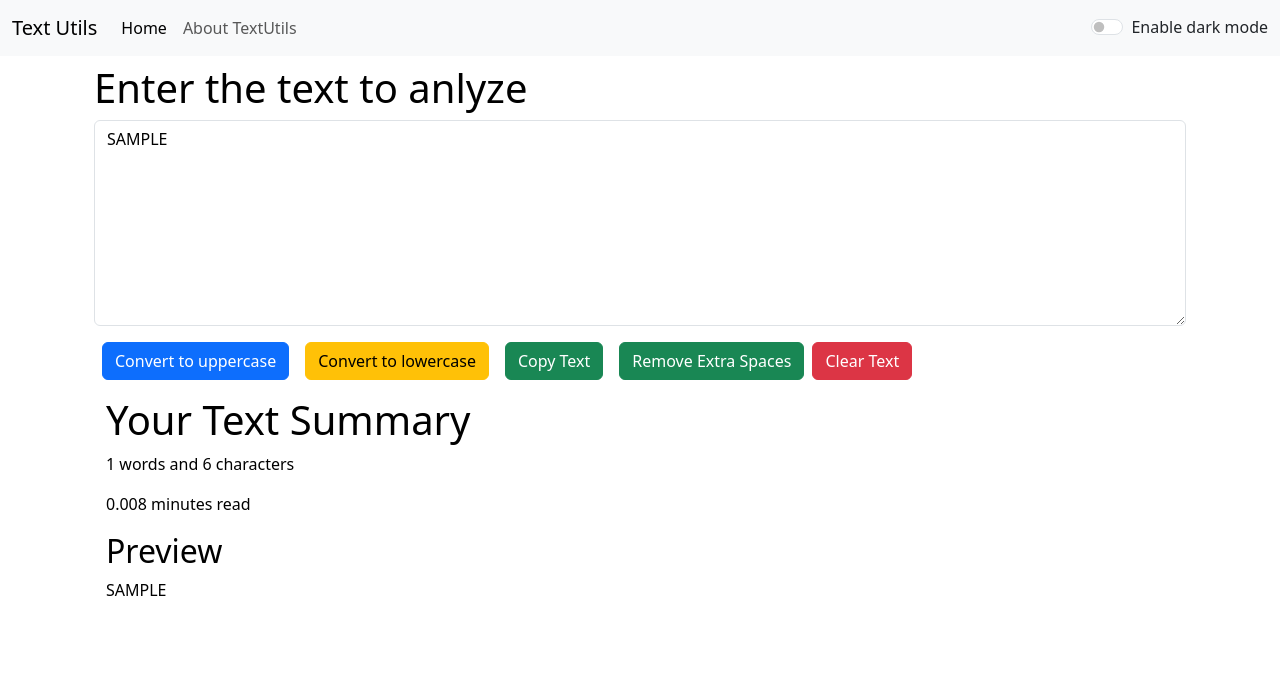
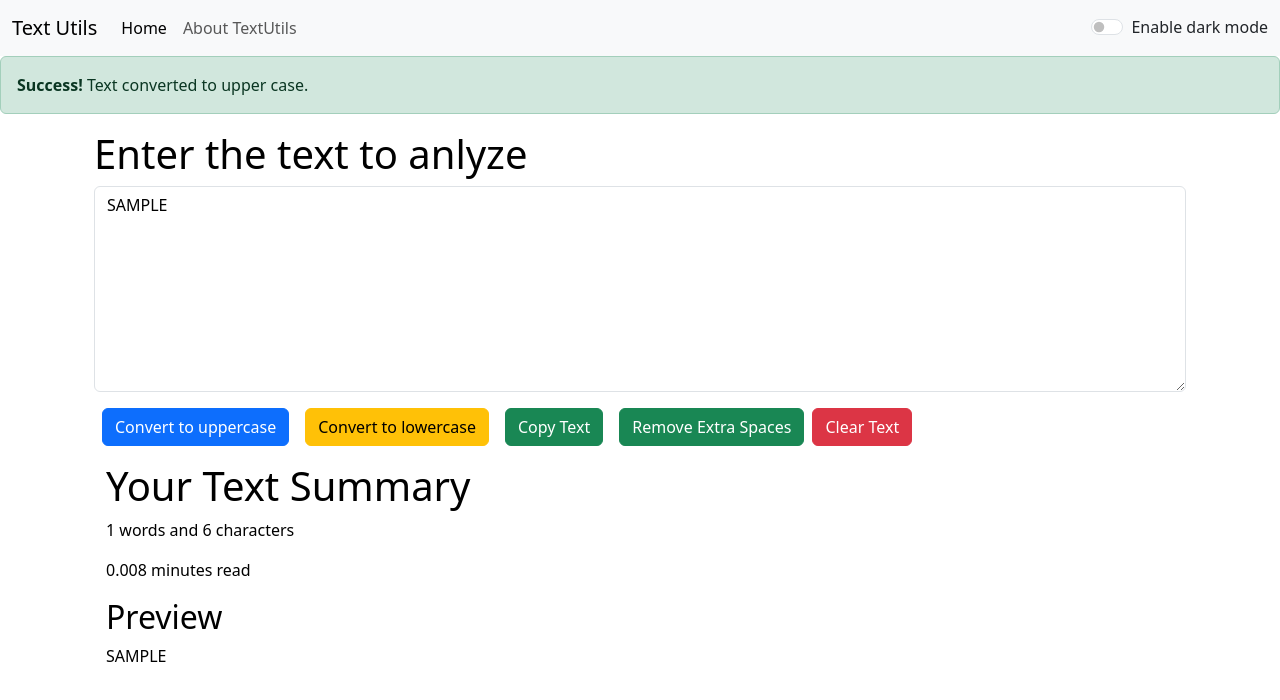
Before and after one commit to sandesh6190/TextUtils, a React (Create React App) app: page / in a window 1280 px wide. Both pictures are taken after typing "Sample" into the empty fields and a click on the button "Convert to uppercase". Shown: the top 700 px of the page. Built offline with nearby package versions, Linux system fonts and the light colour scheme.

Commit message:
Auto Dismissing Alert

```diff
--- a/src/App.js
+++ b/src/App.js
@@ -23,6 +23,10 @@ function App() {
       msg: message,
       type: type
     })
+
+    setTimeout(()=>{    //built-in function
+      setAlert(null)
+    },3000)
   }
   const [mode, setMode] = useState('light');
   const [alert, setAlert] = useState(null);
@@ -33,7 +37,7 @@ function App() {
     {/* toggleMode is passed only to call from navbar.js */}
     <Alert alert={alert} />
     <div className='container'>
-    <TextForm mode={mode} heading="Enter the text to anlyze"/>
+    <TextForm mode={mode} showAlert={showAlert} heading="Enter the text to anlyze"/>
     {/* <About /> */}
     </div>
 </>
--- a/src/Components/Alert.js
+++ b/src/Components/Alert.js
@@ -1,10 +1,14 @@
 import React from 'react'
 
 export default function Alert(props) {
+    const capitalize = (word)=>{      //function to capitalize first letter
+        const lower = word.toLowerCase();
+        return lower.charAt(0).toUpperCase() + lower.slice(1);
+    }
+
   return (
         props.alert && <div className={`alert alert-${props.alert.type} alert-dismissible fade show`} role="alert">
-            <strong>{props.alert.type}!</strong> {props.alert.msg}
-            <button type="button" className="btn-close" data-bs-dismiss="alert" aria-label="Close"></button>
+            <strong>{capitalize(props.alert.type)}!</strong> {props.alert.msg}
         </div>
   )
 }
--- a/src/Components/TextForm.js
+++ b/src/Components/TextForm.js
@@ -1,36 +1,45 @@
 import React, { useState } from 'react'
 
 export default function TextForm(props) {
+
+  const handleOnChange = (event) =>{
+    setText(event.target.value)
+  }
 
   const handleUpClick = () =>{
     console.log(text);
     let upText = text.toUpperCase();
     setText(upText);
+    props.showAlert("Text converted to upper case.", "success");
+
   }
 
   const handleLwClick = () =>{
     let lwText = text.toLowerCase();
     setText(lwText);
+    props.showAlert("Text converted to lower case.", "success");
+
   }
 
   const handleClrClick = () =>{
     let clearText = '';
     setText(clearText);
+    props.showAlert("Text cleared.", "success");
+
   }
 
-  const handleOnChange = (event) =>{
-    setText(event.target.value)
-  }
 
   const handleCopy = ()=>{
     var text = document.getElementById('myBox');
     text.select();
     navigator.clipboard.writeText(text.value);
+    props.showAlert("Text copied to clipboard.", "success");
   }
 
   const removeExtraSpaces = ()=>{
     let newText = text.split(/[ ]+/);  //using regex (regular expression)
-    setText(newText.join(" "))
+    setText(newText.join(" "));
+    props.showAlert("Extra spaces removed.", "success");
   }
 
   const [text, setText] = useState('');
```
